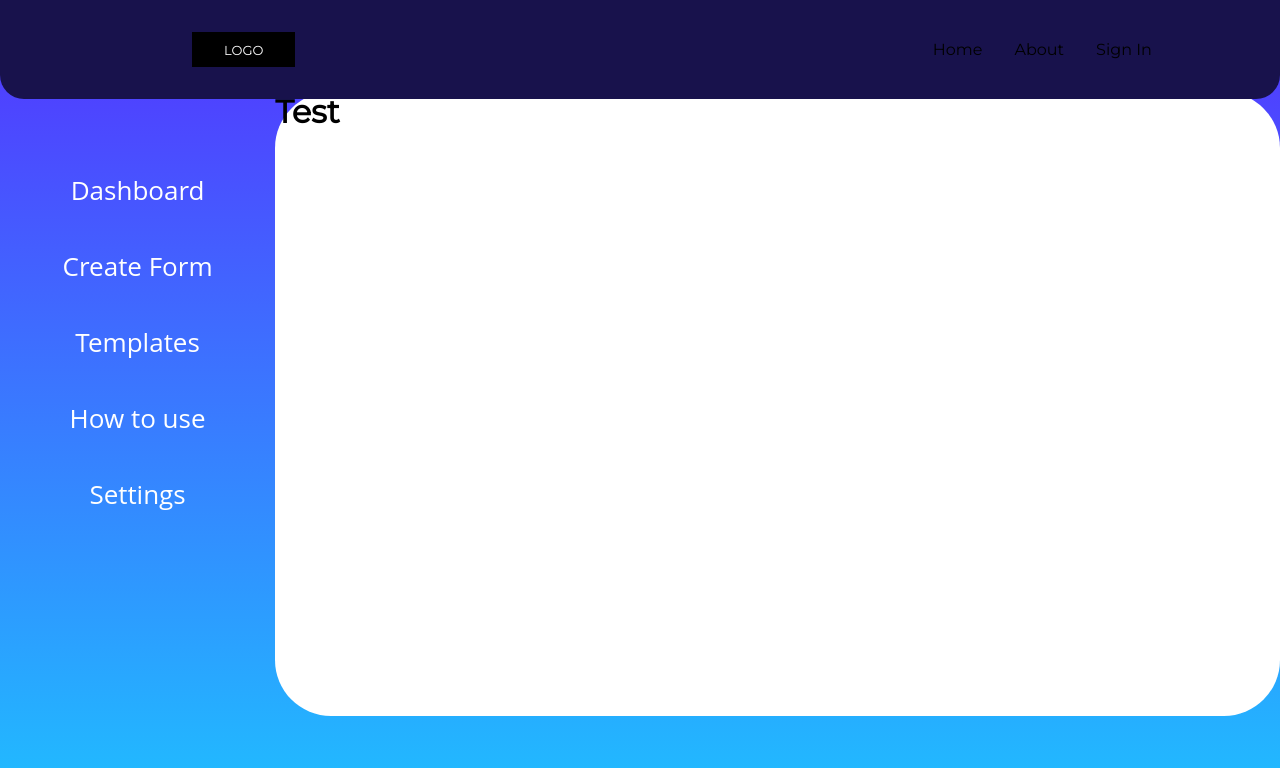
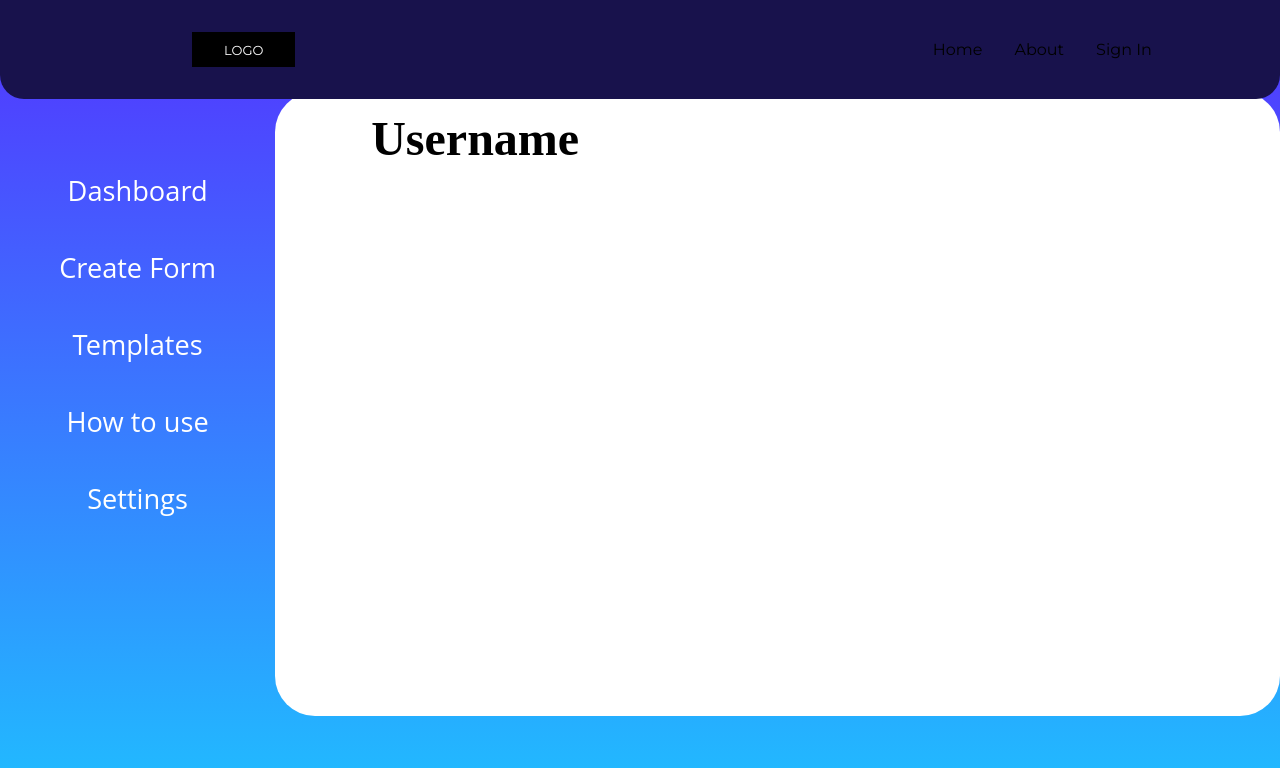
Before and after one commit to Shishir-Ashok/G-forms_spinoff, a React (Create React App) app: page /dashboard in a window 1280 px wide. Shown: the top 768 px of the page. Built offline with nearby package versions, Linux system fonts and the light colour scheme.

Commit message:
redux dashboardF

```diff
--- a/src/Pages/Dashboard/Dashboard.jsx
+++ b/src/Pages/Dashboard/Dashboard.jsx
@@ -1,32 +1,52 @@
 import React from "react";
 import "./Dashboard.scss";
+import { useDispatch, useSelector } from "react-redux";
+import { setActiveDashboard } from "../../actions";
+
+
+
 
 export default function Dashboard() {
+
+
+  let value = "dashboard";
+  const display = (e) => {
+    console.log("DISPLAY " +e);
+    value = e;
+  };
+  console.log("VALUE : "+value);
+  const dispatch = useDispatch();
+  console.log(dispatch(setActiveDashboard(value)));
+  const activeTab = useSelector((state) => state.active);
+  console.log("ACTIVE " +activeTab);
+
+
+
   return (
     <>
       <div className="Dasboard-image" />
         <div className="Dashboard-grid">
           <div className="Left-Sidebar">
-            <ul className="Left-Sidebar-List">
-              <li>
-                <a href="/#">Dashboard</a>
-              </li>
-              <li>
-                <a href="/#">Create Form</a>
-              </li>
-              <li>
-                <a href="/#">Templates</a>
-              </li>
-              <li>
-                <a href="/#">How to use</a>
-              </li>
-              <li>
-                <a href="/#">Settings</a>
-              </li>
-            </ul>
+            <div className="Left-Sidebar-List">
+                <div className="headers" onClick={() =>display("dashboard")}>
+                  <h3>Dashboard</h3>
+                </div>
+                <div className="headers" onClick={() => display("createform")}>
+                  <h3>Create Form</h3>
+                </div>
+                <div className="headers" onClick={() => display("templates")}>
+                  <h3>Templates</h3>
+                </div>
+                <div className="headers" onClick={() => display("howtouse")}>
+                  <h3>How to use</h3>
+                </div>
+                <div className="headers" onClick={() => display("settings")}>
+                  <h3>Settings</h3>
+                </div>
+            </div>
           </div>
           <div className="Right-Grid">
-            <h1 className="Right-Heading">Test</h1>
+            <h1 className="Right-Heading">Username</h1>
           </div>
         </div>
     </>
--- a/src/Pages/Dashboard/Dashboard.scss
+++ b/src/Pages/Dashboard/Dashboard.scss
@@ -22,14 +22,17 @@
     grid-area: left;
     justify-content: center;
     margin-top: 5rem;
-    .Left-Sidebar-List li {
-      padding-bottom: 2.5rem;
-      text-align: center;
-      list-style-type: none;
-      a {
+    .Left-Sidebar-List {
+      .headers h3{
+        padding-bottom: 2.5rem;
+        text-align: center;
+        font-weight: 500;
+        background: none;
+        border: none;
+        list-style-type: none;
         text-decoration: none;
         color: white;
-        font-size: 26px;
+        font-size: 1.7rem;
       }
     }
   }
@@ -41,13 +44,16 @@
     grid-template-areas:
       "rightTop"
       "rightBottom";
-    border-radius: 3.5rem;
+    border-radius: 2.5rem;
     z-index: -2;
 
     .Right-Heading{
-
+      display: grid;
       grid-area: rightTop;
-      font-family: Montserrat;
+      align-content: center;
+      margin-left: 6rem;
+      font-size: 3rem;
+      font-family: "Montserrat Medium";
     }
   }
 }
--- a/src/actions/index.js
+++ b/src/actions/index.js
@@ -1,6 +1,13 @@
 export const setNavbarColor = (payload) => {
   return {
     type: "SET_NAV_COLOR",
-    payload,
+    payload
   };
 };
+
+export const setActiveDashboard = (payload) => {
+  return {
+    type: "SET_ACTIVE_DASHBOARD",
+    payload
+  };
+};
--- a/src/index.js
+++ b/src/index.js
@@ -11,6 +11,8 @@ const store = createStore(
   window.__REDUX_DEVTOOLS_EXTENSION__ && window.__REDUX_DEVTOOLS_EXTENSION__()
 );
 
+store.subscribe(() => console.log(store.getState()));
+
 ReactDOM.render(
   <BrowserRouter>
     <Provider store={store}>
--- /dev/null
+++ b/src/reducers/dashboard.js
@@ -0,0 +1,15 @@
+const initialState = {
+    active: "dashboard"
+};
+
+const dashboardReducer = (state = initialState, action) => {
+    console.log("INI : "+action.payload);
+    switch (action.type) {
+        case "SET_ACTIVE_DASHBOARD":
+        return { active: action.payload };
+        default:
+        return state;
+    }
+};
+
+export default dashboardReducer;
--- a/src/reducers/index.js
+++ b/src/reducers/index.js
@@ -1,5 +1,7 @@
 import { combineReducers } from "redux";
 import navbarReducer from "./navbar";
+import dashboardReducer from "./dashboard";
 
-const rootReducer = combineReducers({ navbarReducer });
+
+const rootReducer = combineReducers({ navbarReducer, dashboardReducer});
 export default rootReducer;
```
Also changed, not shown: src/Components/DashboardComponents/Dashboard.js (added, +9 -0 lines).
